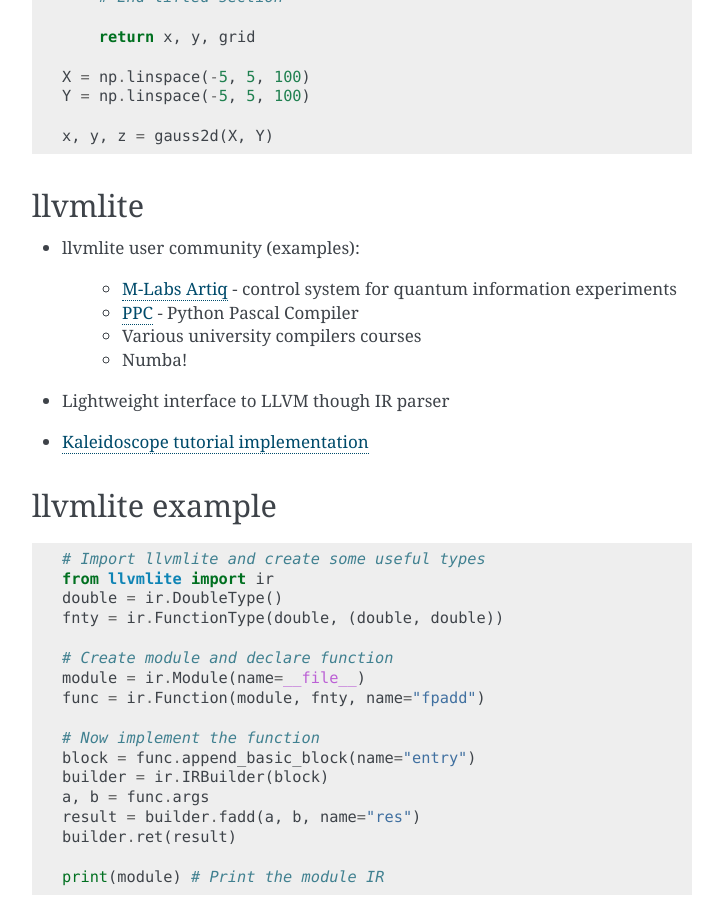
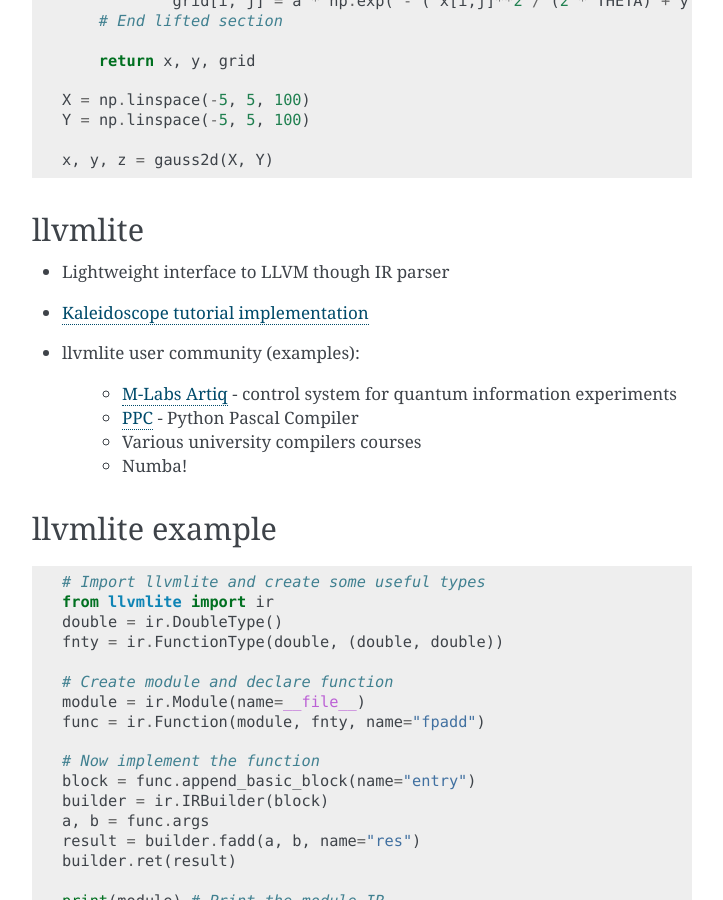
Before and after one commit to gmarkall/tutorials, a Sphinx documentation site: the page built from imperial-college-2016/slides/source/index.rst, in a window 1280 px wide and 900 px high, scrolled down 10689 px. Shown: the whole window, without its empty margins (388-1111 px from the left). Built offline with Sphinx 7.4.7, drawn with Linux system fonts in a browser that asks for light colours; some of the changed lines change nothing that is shown; some of the changed text lies outside the part shown.

Commit message:
Add couple of corrections

```diff
--- a/imperial-college-2016/slides/source/index.rst
+++ b/imperial-college-2016/slides/source/index.rst
@@ -193,6 +193,7 @@
 
 Inside functions decorated with `@jit`:
 
+* Mathematical + logical operations
 * if / else / for / while / break / continue
 * raising exceptions
 * calling other compiled functions (Numba, Ctypes, CFFI)
@@ -485,6 +486,8 @@
 llvmlite
 --------
 
+- Lightweight interface to LLVM though IR parser
+- `Kaleidoscope tutorial implementation <https://github.com/eliben/pykaleidoscope/>`_
 - llvmlite user community (examples):
 
    * `M-Labs Artiq <https://github.com/m-labs/artiq>`_ - control system for
@@ -493,9 +496,6 @@
      Python Pascal Compiler
    * Various university compilers courses
    * Numba!
-
-- Lightweight interface to LLVM though IR parser
-- `Kaleidoscope tutorial implementation <https://github.com/eliben/pykaleidoscope/>`_
 
 
 llvmlite example
```
